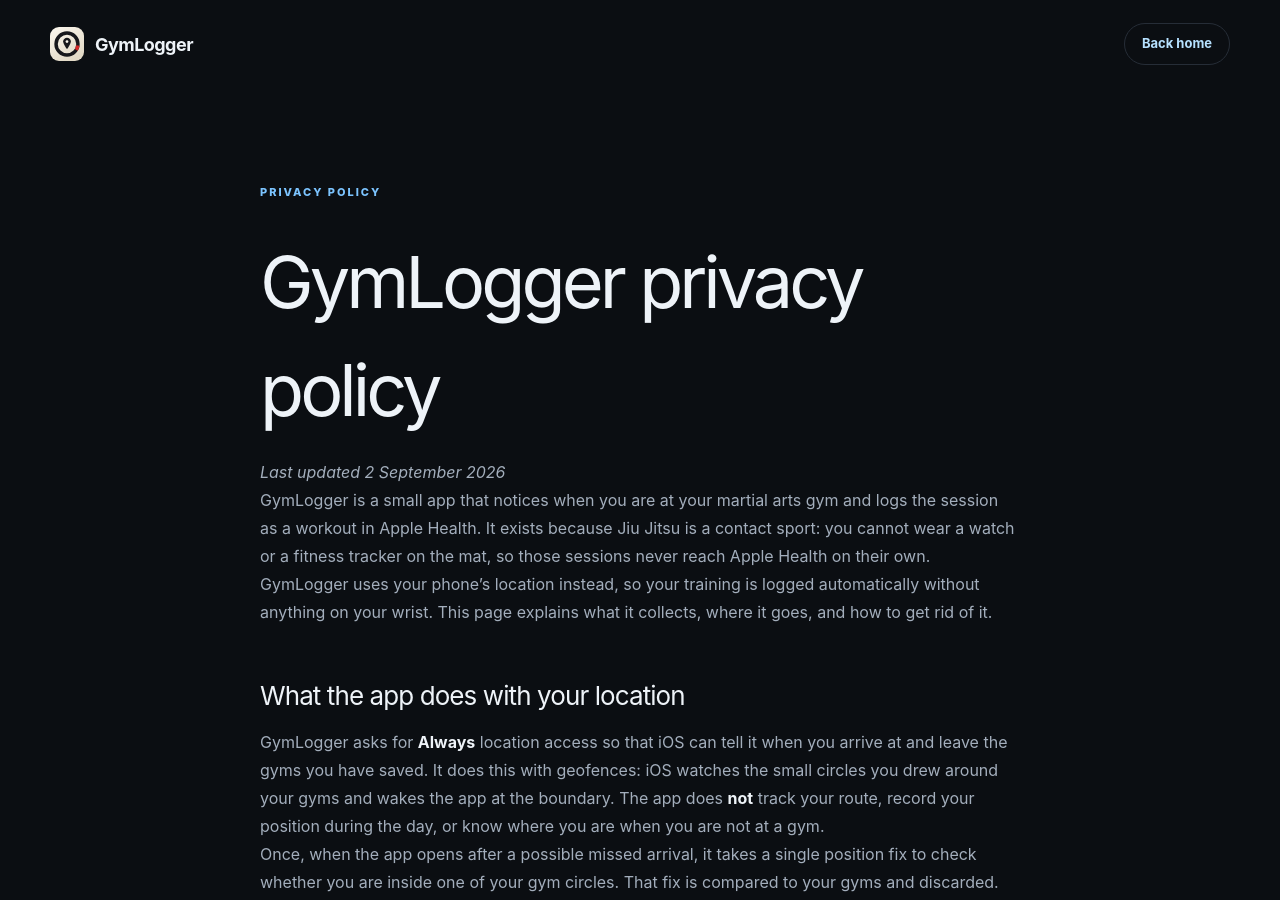
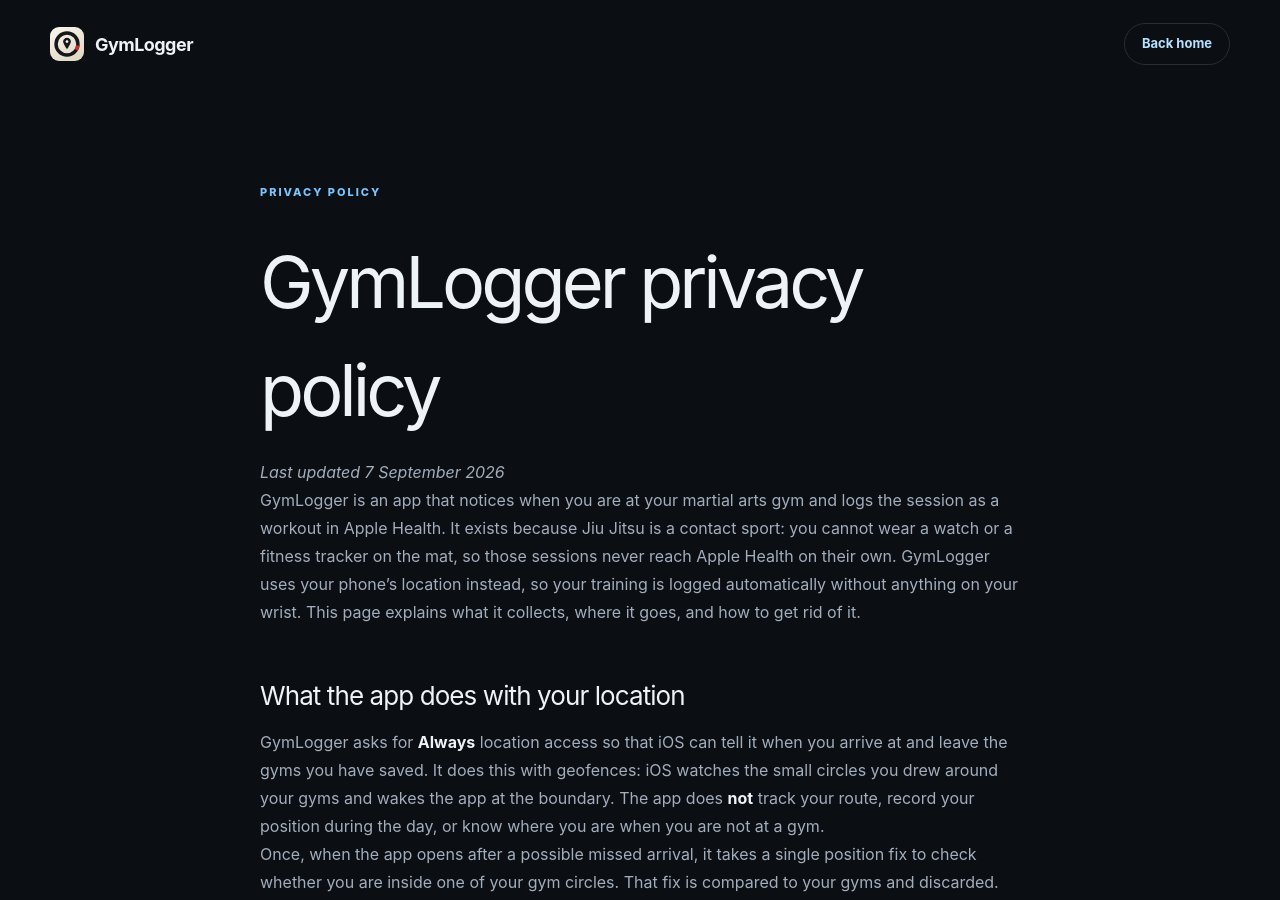
Before and after one commit to scurial/gymlogger-site, a Jekyll site: the page built from privacy.md, in a window 1280 px wide and 900 px high. Built offline with Jekyll 4.4.1, drawn with Linux system fonts in a browser that asks for light colours; some of the changed text lies outside the part shown.

```diff
--- a/privacy.md
+++ b/privacy.md
@@ -6,9 +6,9 @@ description: How GymLogger handles location, Apple Health, cloud backup, and lea
 
 # GymLogger privacy policy
 
-_Last updated 2 September 2026_
+_Last updated 7 September 2026_
 
-GymLogger is a small app that notices when you are at your martial arts gym and logs the session as a workout in Apple Health. It exists because Jiu Jitsu is a contact sport: you cannot wear a watch or a fitness tracker on the mat, so those sessions never reach Apple Health on their own. GymLogger uses your phone's location instead, so your training is logged automatically without anything on your wrist. This page explains what it collects, where it goes, and how to get rid of it.
+GymLogger is an app that notices when you are at your martial arts gym and logs the session as a workout in Apple Health. It exists because Jiu Jitsu is a contact sport: you cannot wear a watch or a fitness tracker on the mat, so those sessions never reach Apple Health on their own. GymLogger uses your phone's location instead, so your training is logged automatically without anything on your wrist. This page explains what it collects, where it goes, and how to get rid of it.
 
 ## What the app does with your location
 
```
Also changed, not shown: other parts of privacy.md (+1 -1 lines).
